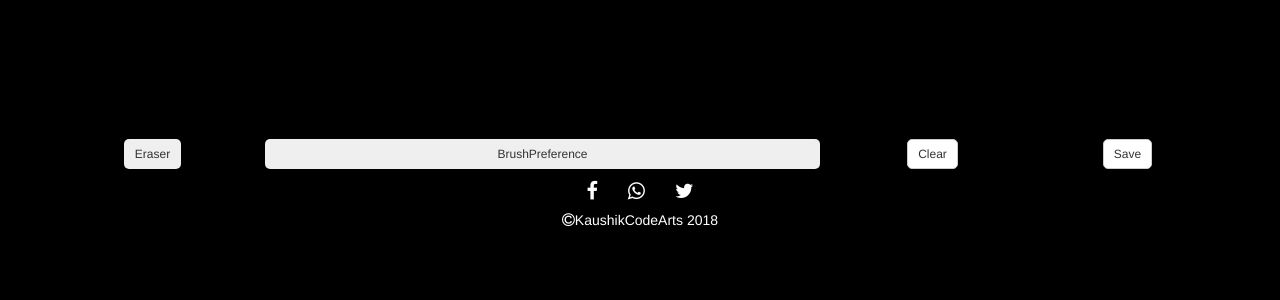
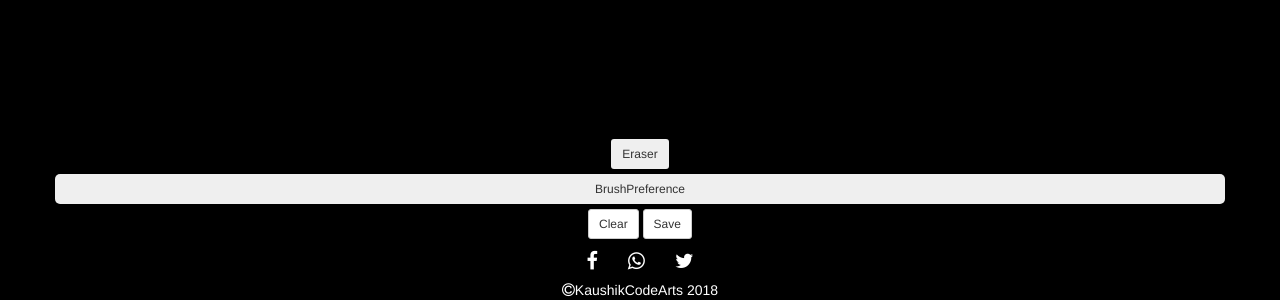
Before and after one commit to KaushikDev/DrawingBoard, a plain HTML site: page index.html in a window 1280 px wide. Shown: the part 546-846 px from the top of the page. Before the commit the page ends 800 px from the top, so only its background shows below. Drawn offline with Linux system fonts and the light colour scheme.

Commit message:
modified

```diff
--- a/index.html
+++ b/index.html
@@ -13,34 +13,25 @@
 	  <style>
 		body { padding: 0; margin: 0; background:black;}
     	canvas { background: black ; display: block; margin: 0 auto; }
-
+		#selection {
+		border-radius:5px;margin-top:5px;margin-bottom:5px;width:auto;
+		}
     </style>
 </head>
 <body>
 
 <canvas id="canvas"></canvas>
 <div class="container">
-<div class="row text-center">
-<div class="col-xs-2">
-<button class="btn btn-sm"  style="border-radius:5px;margin-top:5px;margin-bottom:5px;width:auto;" onclick="colorPicker('black')">Eraser</button>
-</div>
 
-<div class="col-xs-6">
-<button class="btn btn-sm"  href="" data-toggle="modal" data-target="#selection" style="border-radius:5px;margin-top:5px;margin-bottom:5px;width:100%;">BrushPreference</button>
-</div>
+<div class="row text-center" id="selection">
 
-<div class="col-xs-2">
-<a class="btn btn-sm btn-default" id="save" href="" style="border-radius:5px;margin-top:5px;margin-bottom:5px;width:auto;" onclick="clear()">Clear</a>
-</div>
+<button class="btn btn-sm" onclick="colorPicker('black')">Eraser</button>
 
+<button class="btn btn-sm" data-toggle="modal" data-target="#selection" style="border-radius:5px;margin-top:5px;margin-bottom:5px;width:100%;">BrushPreference</button>
 
-<div class="col-xs-2">
-<a class="btn btn-sm btn-default" id="save" href="" style="border-radius:5px;margin-top:5px;margin-bottom:5px;width:auto;" onclick="save()" >Save</a>
-</div>
+<a class="btn btn-sm btn-default" id="save" onclick="clear()">Clear</a>
 
-
-
-
+<a class="btn btn-sm btn-default" id="save" onclick="save()">Save</a>
 
 </div>
 
```
